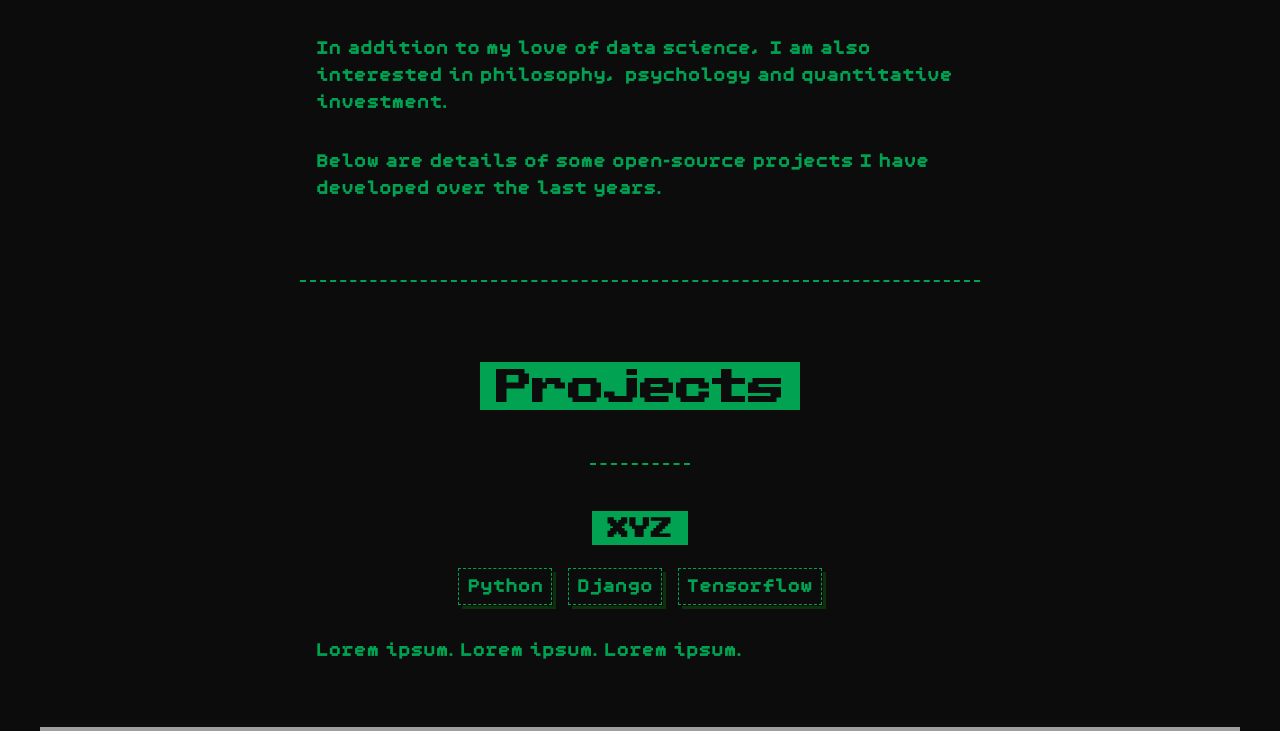
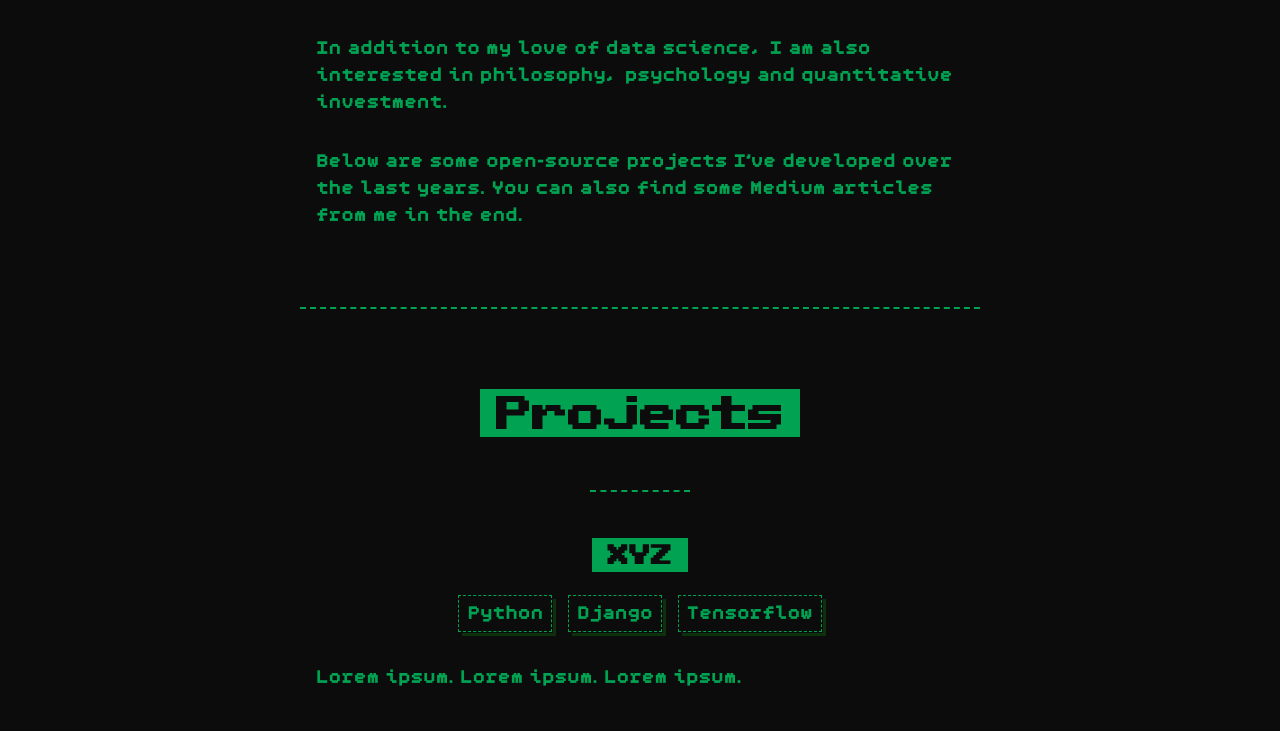
Before and after one commit to egeatmaca/egeatmaca.github.io, a React (Create React App) app: page / in a window 1280 px wide. Shown: the part 1322-2053 px from the top of the page. Built offline with nearby package versions, Linux system fonts and the light colour scheme; grey boxes are pictures that could not be loaded.

Commit message:
minor changes

```diff
--- a/src/components/About.js
+++ b/src/components/About.js
@@ -23,7 +23,7 @@ function About() {
           In addition to my love of data science, I am also interested in philosophy, psychology and quantitative investment.
         </p>
         <p>
-          Below are details of some open-source projects I have developed over the last years.
+          Below are some open-source projects I've developed over the last years. You can also find some Medium articles from me in the end.
         </p>
       </section>
     );
--- a/src/components/Articles.js
+++ b/src/components/Articles.js
@@ -3,9 +3,6 @@ function Articles() {
     return (
       <section id="articles">
         <h1>Articles</h1>
-        <p>
-          Check out my articles on Medium:
-        </p>
         <p><a href="https://blog.gopenai.com/human-like-ai-cognitive-llm-agents-c6c771c4dbc1" target="_blank">Human-like AI: Cognitive LLM Agents</a></p>
         <p><a href="https://egeatmaca.medium.com/machine-learns-to-act-intelligently-1-multi-armed-bandits-a158f293115b" target="_blank">Machine learns to act intelligently! — Multi-Armed Bandits</a></p>
         <p><a href="https://egeatmaca.medium.com/data-strategy-lessons-from-leading-companies-b6eee8ea84d2" target="_blank">Data Strategy Lessons from Leading Companies</a></p>
--- a/src/components/Contact.js
+++ b/src/components/Contact.js
@@ -5,7 +5,7 @@ function Contact() {
       <section id="contact" className="contact">
         <h1>Contact</h1>
         <p>
-          Feel free to reach out on <a href="https://www.linkedin.com/in/ege-atmaca/" target="_blank" rel="noreferrer"><u><b>LinkedIn</b></u></a>!
+          Feel free to reach out on <a href="https://www.linkedin.com/in/ege-atmaca/" target="_blank"><u><b>LinkedIn</b></u></a>!
         </p>
       </section>
     );
--- a/src/components/Menu.js
+++ b/src/components/Menu.js
@@ -19,7 +19,6 @@ function Menu({ menuOpen, setMenuOpen }) {
             className="btn social-btn"
             href="https://www.linkedin.com/in/ege-atmaca/"
             target="_blank"
-            rel="noreferrer"
           >
             <svg width="16" height="16">
               <path
```
